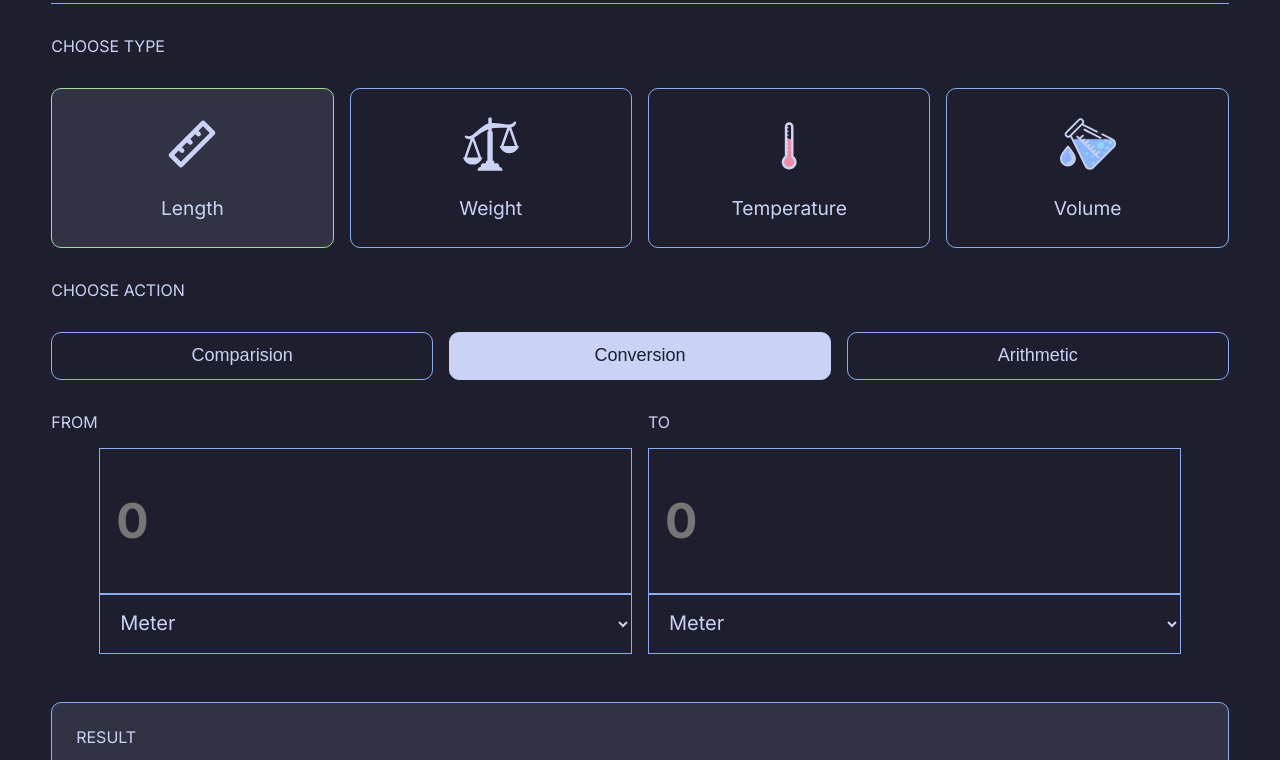
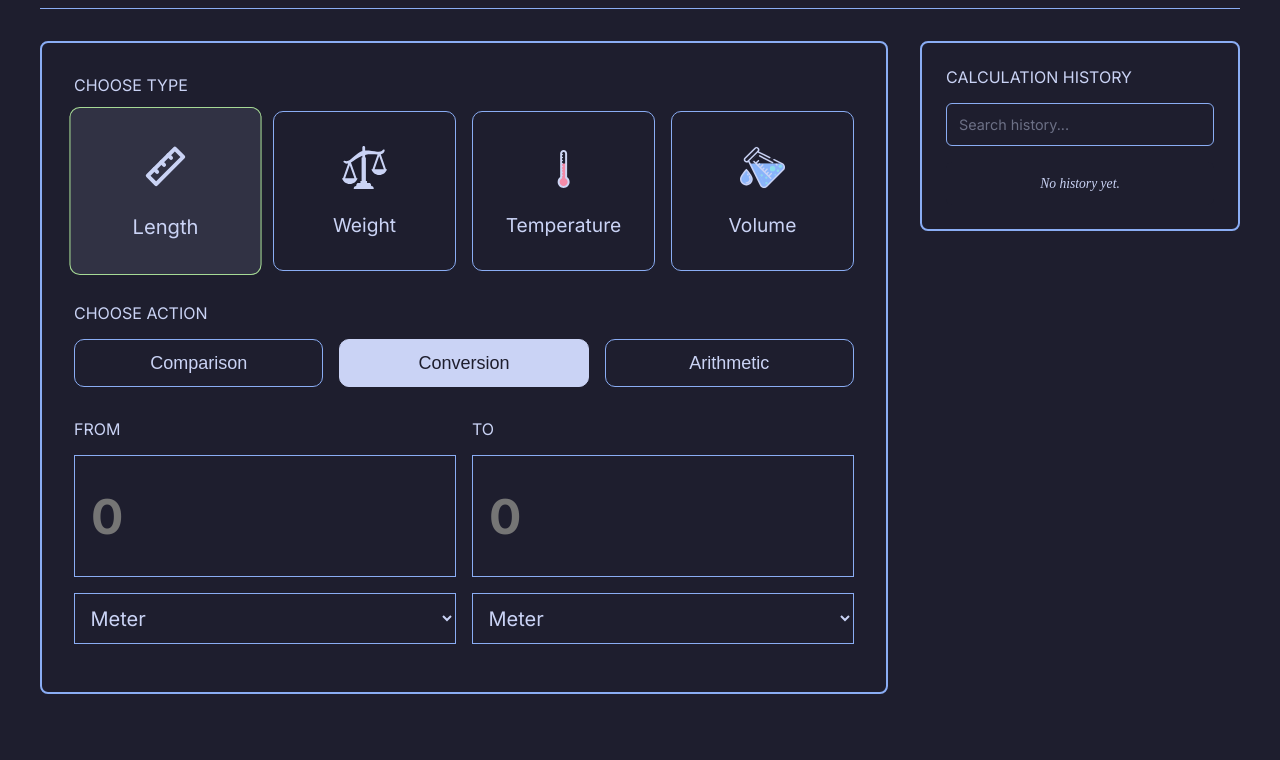
Before and after one commit to Azaken1248/QuantityMeasurementApp, a plain HTML site: page html/index.html in a window 1280 px wide. Shown: the part 139-899 px from the top of the page. After the commit the page ends 865 px from the top, so only its background shows below. Drawn offline with Linux system fonts and the light colour scheme; no server answers.

Commit message:
Update DOM Structure

```diff
--- a/css/styles.css
+++ b/css/styles.css
@@ -1,168 +1,193 @@
-
-.inter-heading{
+.inter-heading {
     font-family: "Inter", sans-serif;
     font-optical-sizing: auto;
     font-weight: bold;
     font-style: normal;
 }
 
-.inter-body{
+.inter-body {
     font-family: "Inter", sans-serif;
     font-optical-sizing: auto;
     font-weight: normal;
     font-style: normal;
 }
 
-html, body{
+html, body {
     background-color: #1e1e2e;
     margin: 0;
     padding: 0;
     overflow-x: hidden;
+    min-height: 100%;
 }
 
-*{
+* {
     box-sizing: border-box;
 }
 
+.layout-wrapper {
+    display: flex;
+    flex-direction: column;
+    width: 95%;
+    max-width: 1200px;
+    margin: 0 auto;
+    min-height: 100vh;
+    padding-bottom: 2rem;
+}
+
 .header {
-    width: min(92dvw, 1200px);
+    width: 100%;
     border-bottom: 1.5px solid #8aadf4;
-    margin: auto;
-    height: auto;
+    padding: 1.5rem 0;
+    margin-bottom: 2rem;
     display: flex;
     justify-content: center;
     align-items: center;
     text-align: center;
 }
 
-.heading-primary{
+.heading-primary {
     color: #8aadf4;
+    margin: 0;
 }
 
-.text-body{
+.content-wrapper {
+    display: flex;
+    flex-direction: row;
+    gap: 2rem;
+    flex: 1;
+    align-items: flex-start;
+}
+
+.main-content {
+    flex: 1;
+    display: flex;
+    flex-direction: column;
+    gap: 1rem;
+    border: 2px solid #8aadf4;
+    border-radius: 8px;
+    padding: 2rem;
+}
+
+.history-sidebar {
+    width: 320px;
+    min-width: 320px;
+    flex-shrink: 0;
+    border: 2px solid #8aadf4;
+    border-radius: 8px;
+    padding: 1.5rem;
+    max-height: 645.5px;
+    overflow-y: auto;
+}
+
+.history-item{
+    font-family: "Inter", sans-serif;
+}
+
+.text-body {
     width: 100%;
     text-align: left;
     color: #cad3f5;
+    display: block;
 }
 
-.conversion-container{
-    width: min(92dvw, 1200px);
+.conversion-container {
+    width: 100%;
     display: flex;
     flex-direction: column;
     align-items: center;
-    margin: 0 auto;
+}
+
+.type-container, .action-container {
+    width: 100%;
+}
+
+.action-container {
     padding-top: 2rem;
 }
 
-.type-container{
+.card-container {
     width: 100%;
+    display: grid;
+    grid-template-columns: repeat(auto-fit, minmax(130px, 1fr));
+    gap: 1rem;
+    padding-top: 1rem;
 }
 
-.card-container{
+.card {
     width: 100%;
-    display: flex;
-    padding-top: 2rem;
-    gap: 1rem;
-    flex-wrap: wrap;
-    flex-direction: row;
-    justify-content: space-between;
-    align-items: center;
-}
-
-.card{
-    width: calc((100% - 3rem) / 4);
-    min-width: 170px;
     height: 10rem;
     border: 1.5px solid #8aadf4;
     border-radius: 10px;
-    gap: 15%;
     display: flex;
     flex-direction: column;
     justify-content: center;
+    align-items: center;
     font-size: larger;
-    align-items: center;
+    gap: 15%;
     box-shadow: #8aadf4;
-    transition: background-color 0.3s ease, transform 0.3s ease;
+    transition: background-color 0.3s ease, transform 0.3s ease, border-color 0.3s ease;
+    cursor: pointer;
 }
 
-.card:hover{
+.card:hover {
     background-color: #8aadf4a9;
-    border: 1.5px solid #8aadf4a9;
+    border-color: #8aadf4a9;
     transform: scale(1.05);
 }
 
-.card:active{
-    border-color: #a6e3a1;
+.card:active, .card.active {
+    border-color: #a6da95;
+    background-color: #313244;
     transform: scale(1.05);
-    background-color: #1e1e2e;
 }
 
-.svg-container{
+.svg-container {
     width: 100%;
     display: flex;
     justify-content: center;
     align-items: center;
 }
 
-.icons{
-    width: 20%;
+.icons {
+    width: 25%;
+    max-width: 50px;
 }
-.card-descriptor{
+
+.card-descriptor {
     width: 100%;
     text-align: center;
 }
 
-.action-container{
+.action-type-container {
     width: 100%;
-    display: flex;
-    flex-direction: column;
-    justify-content: center;
-    align-items: center;
-    padding-top: 2rem;
+    display: grid;
+    grid-template-columns: repeat(auto-fit, minmax(150px, 1fr));
+    gap: 1rem;
+    padding-top: 1rem;
 }
 
-.action-type-container{
+.action-button {
     width: 100%;
-    display: flex;
-    padding-top: 2rem;
-    gap: 1rem;
-    flex-wrap: wrap;
-    flex-direction: row;
-    justify-content: space-between;
-    align-items: center;
-}
-
-.action-button{
-    width: calc((100% - 2rem) / 3);
-    min-width: 180px;
     height: 3rem;
     border: 1.5px solid #8aadf4;
     border-radius: 10px;
     font-size: large;
-    gap: 15%;
     display: flex;
-    flex-direction: column;
     justify-content: center;
     align-items: center;
-    box-shadow: #8aadf4;
-    transition: background-color 0.3s ease, transform 0.3s ease;
+    transition: background-color 0.3s ease, transform 0.3s ease, color 0.3s ease;
     background-color: transparent;
     color: #cad3f5;
+    cursor: pointer;
 }
 
-.action-button:hover{
+.action-button:hover, .action-button:focus, .action-button.active {
     background-color: #cad3f5;
     color: #1e1e2e;
     border-color: #cad3f5;
 }
 
-.action-button:focus{
-    background-color: #cad3f5;
-    color: #1e1e2e;
-    border-color: #cad3f5;
-}
-
-.converter{
+.converter {
     width: 100%;
     display: flex;
     padding-top: 2rem;
@@ -172,7 +197,7 @@ html, body{
     gap: 1rem;
 }
 
-.table-header{
+.table-header {
     width: 100%;
     display: flex;
     justify-content: space-between;
@@ -180,17 +205,17 @@ html, body{
     gap: 1rem;
 }
 
-.table-body{
+.table-body {
     width: 100%;
     display: flex;
     flex-direction: row;
-    justify-content: center;
+    justify-content: space-between;
     align-items: stretch;
     gap: 1rem;
 }
 
-.input-container{
-    width: calc((100% - 7rem) / 2);
+.input-container {
+    flex: 1;
     display: flex;
     margin-bottom: 1rem;
     flex-direction: column;
@@ -198,7 +223,58 @@ html, body{
     align-items: stretch;
 }
 
-.operator-row{
+.input-field {
+    width: 100%;
+    box-sizing: border-box;
+    padding: 8% 1rem;
+    min-height: 5rem;
+    border: 1px solid #8aadf4;
+    font-size: clamp(2rem, 5vw, 3rem);
+    font-weight: bold;
+    display: flex;
+    flex-direction: column;
+    justify-content: left;
+    align-items: left;
+    transition: background-color 0.3s ease, transform 0.3s ease;
+    background-color: transparent;
+    color: #cad3f5;
+}
+
+.input-unit-dropdown {
+    width: 100%;
+    display: flex;
+    justify-content: space-between;
+    align-items: center;
+    margin-top: 1rem;
+}
+
+.unit-dropdown {
+    width: 100%;
+    box-sizing: border-box;
+    padding: 3%;
+    min-height: 3rem;
+    border: 1px solid #8aadf4;
+    font-size: clamp(1rem, 2.2vw, 1.25rem);
+    display: flex;
+    justify-content: center;
+    align-items: center;
+    transition: background-color 0.3s ease, transform 0.3s ease;
+    background-color: transparent;
+    color: #cad3f5;
+    cursor: pointer;
+}
+
+option {
+    background-color: #1e1e2e;
+    color: #cad3f5;
+}
+
+option:hover {
+    background-color: #8aadf4a9;
+    color: #1e1e2e;
+}
+
+.operator-row {
     width: 5rem;
     display: none;
     justify-content: center;
@@ -206,7 +282,7 @@ html, body{
     margin-bottom: 1rem;
 }
 
-.operator-dropdown{
+.operator-dropdown {
     width: 100%;
     min-height: 3.4rem;
     border: 1px solid #8aadf4;
@@ -221,91 +297,23 @@ html, body{
     transition: background-color 0.3s ease, color 0.3s ease;
 }
 
-.operator-dropdown option{
+.operator-dropdown option {
     font-size: 1.5rem;
     font-weight: 700;
 }
 
-.operator-dropdown:hover,
-.operator-dropdown:focus{
+.operator-dropdown:hover, .operator-dropdown:focus {
     background-color: #8aadf4;
     color: #1e1e2e;
     outline: none;
 }
 
-.card.active{
-    border-color: #a6da95;
-    background-color: #313244;
-}
-
-.action-button.active{
-    background-color: #cad3f5;
-    color: #1e1e2e;
-    border-color: #cad3f5;
-}
-
-.input-field{
+.result-container {
     width: 100%;
-    box-sizing: border-box;
-    padding: 8%;
-    min-height: 5rem;
-    border: 1px solid #8aadf4;
-    font-size: clamp(2rem, 5vw, 3rem);
-    font-weight: bold;
-    gap: 25%;
-    display: flex;
-    flex-direction: column;
-    justify-content: left;
-    align-items: left;
-    box-shadow: #8aadf4;
-    transition: background-color 0.3s ease, transform 0.3s ease;
-    background-color: transparent;
-    color: #cad3f5;
-    padding-left: 1rem;
-}
-
-.input-unit-dropdown{
-    width: 100%;
-    display: flex;
-    justify-content: space-between;
-    align-items: center;
-    gap: 1rem;
-}
-
-.unit-dropdown {
-    width: 100%;
-    box-sizing: border-box;
-    padding: 3%;
-    min-height: 3rem;
-    border: 1px solid #8aadf4;
-    font-size: clamp(1rem, 2.2vw, 1.25rem);
-    gap: 15%;
-    display: flex;
-    flex-direction: column;
-    justify-content: center;
-    align-items: center;
-    box-shadow: #8aadf4;
-    transition: background-color 0.3s ease, transform 0.3s ease;
-    background-color: transparent;
-    color: #cad3f5;
-}
-
-option{
-    background-color: #1e1e2e;
-    color: #cad3f5;
-}
-
-option:hover{
-    background-color: #8aadf4a9;
-    color: #1e1e2e;
-}
-
-.result-container {
-    width: min(92dvw, 1200px);
-    display: flex;
+    display: none;
     flex-direction: column;
     align-items: center;
-    margin: 2rem auto;
+    margin-top: 2rem;
 }
 
 .result-panel {
@@ -339,21 +347,32 @@ option:hover{
     text-align: center;
 }
 
-.history-container {
-    width: min(92dvw, 1200px);
-    display: flex;
-    flex-direction: column;
-    align-items: center;
-    margin: 2rem auto;
-    padding-top: 2rem;
-    border-top: 1.5px solid #8aadf4;
-}
-
 .history-panel {
     width: 100%;
     display: flex;
     flex-direction: column;
     gap: 1rem;
+}
+
+.history-search {
+    width: 100%;
+    padding: 0.75rem;
+    border: 1px solid #8aadf4;
+    border-radius: 6px;
+    background-color: #1e1e2e;
+    color: #cad3f5;
+    font-size: 0.9rem;
+    transition: border-color 0.3s ease, box-shadow 0.3s ease;
+}
+
+.history-search:focus {
+    outline: none;
+    border-color: #a6da95;
+    box-shadow: 0 0 8px rgba(166, 218, 149, 0.3);
+}
+
+.history-search::placeholder {
+    color: #6c7086;
 }
 
 .history-list {
@@ -368,14 +387,14 @@ option:hover{
 
 .history-list li {
     padding: 0.75rem;
-    border: 1px solid #8aadf4;
-    border-radius: 8px;
-    background-color: #313244;
+    border: 1px solid #45475a;
+    border-radius: 6px;
+    background-color: #1e1e2e;
     color: #cad3f5;
-    font-size: 0.95rem;
-    font-family: "Inter", sans-serif;
+    font-size: 0.85rem;
     word-break: break-word;
     transition: background-color 0.3s ease, border-color 0.3s ease;
+    line-height: 1.4;
 }
 
 .history-list li:hover {
@@ -387,87 +406,76 @@ option:hover{
     text-align: center;
     color: #6c7086;
     font-style: italic;
+    border: none !important;
 }
 
-@media (max-width: 1024px){
-    .card{
-        width: calc((100% - 1rem) / 2);
+.history-list li.hidden {
+    display: none;
 }
 
-    .action-button{
-        width: calc((100% - 1rem) / 2);
+@media (max-width: 1024px) {
+    .content-wrapper {
+        flex-direction: column;
+        align-items: stretch;
+    }
+    .main-content, .history-sidebar {
+        width: 100%;
+        flex: none;
+    }
+    .history-sidebar {
+        min-width: 0;
+        max-height: 400px;
     }
 }
 
-@media (max-width: 768px){
-    .heading-primary{
+@media (max-width: 768px) {
+    .heading-primary {
         font-size: clamp(1.25rem, 6vw, 2rem);
-        text-align: center;
     }
-
-    .table-body{
+    .table-body {
         flex-direction: column;
     }
-
-    .table-header{
+    .table-header {
         display: none;
     }
-
-    .input-container{
+    .input-container {
         width: 100%;
     }
-
-    .table-body .input-container::before{
+    .table-body .input-container::before {
         display: block;
         margin-bottom: 0.4rem;
         color: #cad3f5;
         font-size: 0.9rem;
         font-family: "Inter", sans-serif;
-        font-optical-sizing: auto;
         font-weight: 400;
-        font-style: normal;
         letter-spacing: 0.02em;
     }
-
-    .table-body .input-container:first-child::before{
+    .table-body .input-container:first-child::before {
         content: "FROM";
     }
-    .table-body .input-container:last-child::before{
+    .table-body .input-container:last-child::before {
         content: "TO";
     }
-
-    .operator-row{
+    .operator-row {
         width: 100%;
-        margin-top: -0.25rem;
+        margin: 0.5rem 0;
     }
-
-    .operator-dropdown{
-        max-width: 8rem;
+    .operator-dropdown {
+        max-width: 100%;
     }
-
-    .input-field{
+    .input-field {
         min-height: 4.5rem;
     }
 }
 
-@media (max-width: 540px){
-    .card,
-    .action-button{
-        width: 100%;
-        min-width: 0;
+@media (max-width: 540px) {
+    .main-content {
+        padding: 1rem;
     }
-
-    .icons{
-        width: 16%;
+    .icons {
+        width: 25%;
     }
-
-    .action-type-container,
-    .card-container{
-        gap: 0.75rem;
-    }
-
-    .input-field,
-    .unit-dropdown{
+    .input-field, .unit-dropdown {
         padding-left: 0.75rem;
         padding-right: 0.75rem;
     }
--- a/html/index.html
+++ b/html/index.html
@@ -10,46 +10,53 @@
     <link rel="stylesheet" href="../css/styles.css">
 </head>
 <body>
+    <div class="layout-wrapper">
         <header class="header">
             <h1 class="heading-primary inter-body">Welcome To Quantity Measurement</h1>
         </header>
+
+        <div class="content-wrapper">
+
+            <div class="main-content">
                 <div class="conversion-container">
                     <div class="type-container">
                         <span class="text-body inter-body">CHOOSE TYPE</span>
                         <div class="card-container">
                             <div class="card" data-type="length">
                                 <div class="svg-container">
-                        <img class="icons" src="../assets/ruler.svg">
+                                    <img class="icons" src="../assets/ruler.svg" alt="Length">
                                 </div>
                                 <div class="text-body inter-body card-descriptor">Length</div>
                             </div>
                             <div class="card" data-type="weight">
                                 <div class="svg-container">
-                        <img class="icons" src="../assets/balance.svg">
+                                    <img class="icons" src="../assets/balance.svg" alt="Weight">
                                 </div>
                                 <div class="text-body inter-body card-descriptor">Weight</div>
                             </div>
                             <div class="card" data-type="temperature">
                                 <div class="svg-container">
-                        <img class="icons" src="../assets/temperature.svg">
+                                    <img class="icons" src="../assets/temperature.svg" alt="Temperature">
                                 </div>
                                 <div class="text-body inter-body card-descriptor">Temperature</div>
                             </div>
                             <div class="card" data-type="volume">
                                 <div class="svg-container">
-                        <img class="icons" src="../assets/beaker.svg">
+                                    <img class="icons" src="../assets/beaker.svg" alt="Volume">
                                 </div>
                                 <div class="text-body inter-body card-descriptor">Volume</div>
                             </div>
                         </div>
                     </div>
+
                     <div class="action-container">
                         <span class="text-body inter-body">CHOOSE ACTION</span>
                         <div class="action-type-container">
-                <button class="action-button action-btn" data-action="comparison">Comparision</button>
+                            <button class="action-button action-btn" data-action="comparison">Comparison</button>
                             <button class="action-button action-btn" data-action="conversion">Conversion</button>
                             <button class="action-button action-btn" data-action="arithmetic">Arithmetic</button>
                         </div>
+
                         <div class="converter">
                             <div class="table-header">
                                 <span class="text-body inter-body">FROM</span>
@@ -70,8 +77,8 @@
                                             <option value="inch">Inch</option>
                                         </select>
                                     </div>
+                                </div>
 
-                    </div>
                                 <div class="operator-row" data-operator-row>
                                     <select class="operator-dropdown inter-body" aria-label="Arithmetic operator">
                                         <option value="+">+</option>
@@ -80,6 +87,7 @@
                                         <option value="/">÷</option>
                                     </select>
                                 </div>
+
                                 <div class="input-container">
                                     <input class="input-field inter-body" type="text" placeholder="0">
                                     <div class="input-unit-dropdown">
@@ -99,6 +107,7 @@
                         </div>
                     </div>
                 </div>
+
                 <div class="result-container">
                     <div class="result-panel">
                         <span class="text-body inter-body">RESULT</span>
@@ -106,14 +115,20 @@
                         <div id="result-unit" class="result-unit inter-body"></div>
                     </div>
                 </div>
-    <div class="history-container">
+            </div>
+
+            <div class="history-sidebar">
                 <div class="history-panel">
                     <span class="text-body inter-body">CALCULATION HISTORY</span>
+                    <input type="text" id="history-search" class="history-search inter-body" placeholder="Search history...">
                     <ul id="history-list" class="history-list">
                         <li class="history-placeholder">No history yet.</li>
                     </ul>
                 </div>
             </div>
+
+        </div>
+    </div>
     <script type="module" src="../javascript/script.js"></script>
 </body>
 </html>
```
Lines whose indentation alone changed are shown as unchanged.
